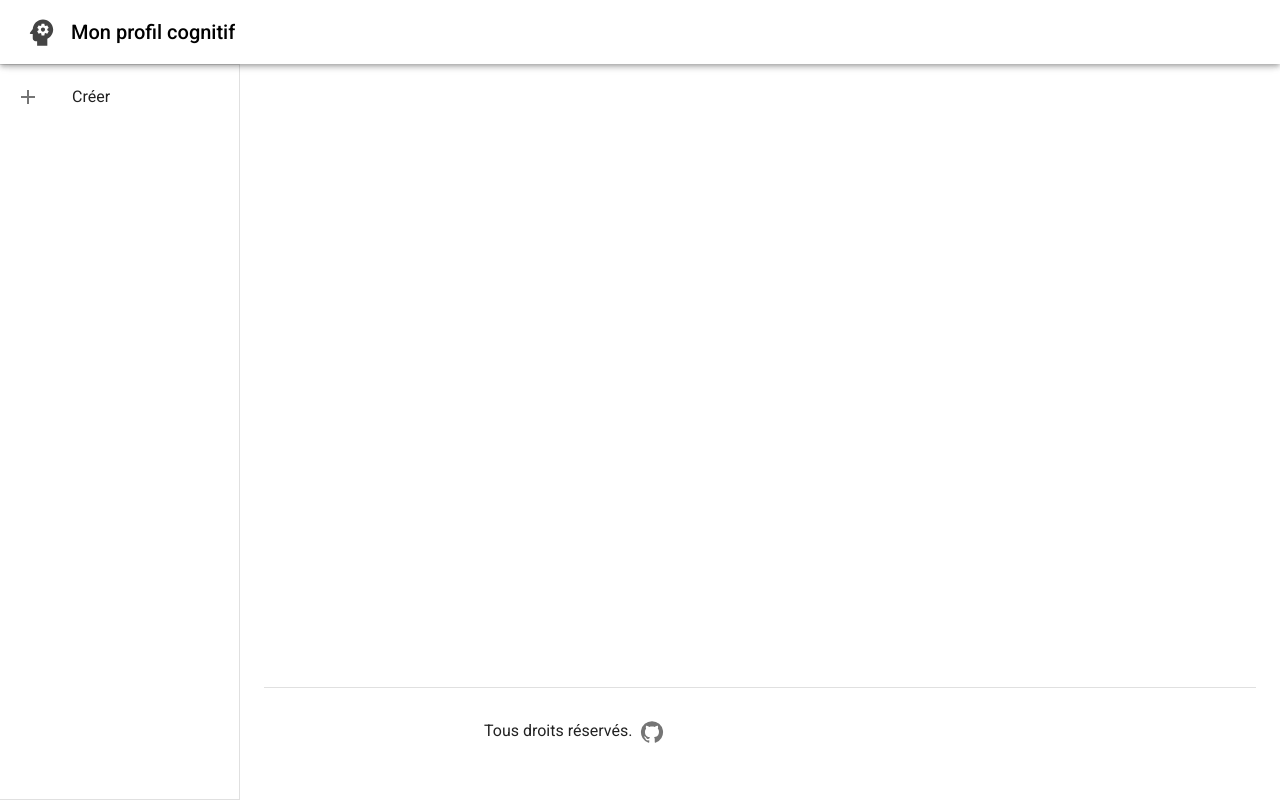
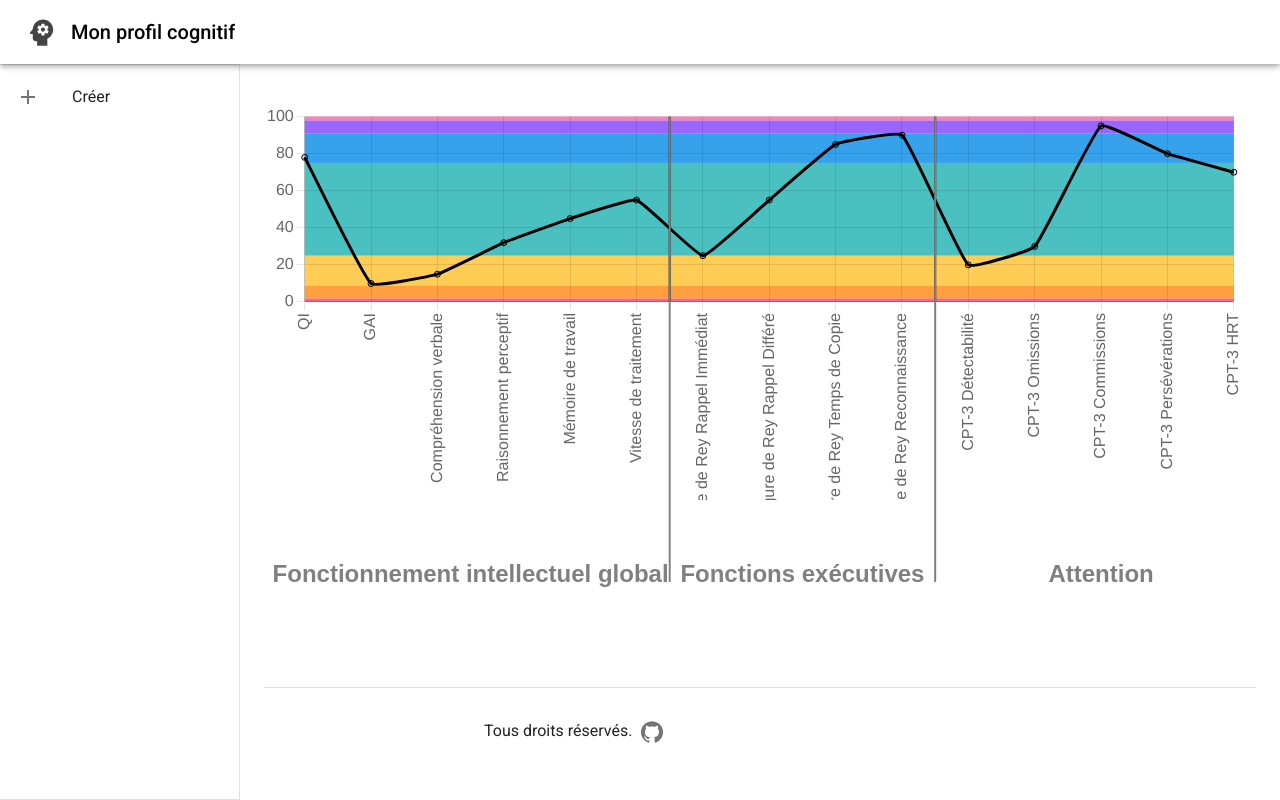
Before and after one commit to gruyaume/cognitive-profile, a Next.js app: page / in a window 1280 px wide. Built offline with nearby package versions, Linux system fonts and the light colour scheme.

Commit message:
feat: Adds graph (#25)

```diff
--- a/app/page.tsx
+++ b/app/page.tsx
@@ -1,10 +1,36 @@
+"use client";
 import * as React from "react";
-import Box from "@mui/material/Box";
+import Typography from "@mui/material/Typography";
+import CognitiveChart from "@/components/CognitiveChart";
 
 export default function HomePage() {
+  const mockData = {
+    "Fonctionnement intellectuel global": {
+      QI: 78,
+      GAI: 10,
+      "Compréhension verbale": 15,
+      "Raisonnement perceptif": 32,
+      "Mémoire de travail": 45,
+      "Vitesse de traitement": 55,
+    },
+    "Fonctions exécutives": {
+      "Figure de Rey Rappel Immédiat": 25,
+      "Figure de Rey Rappel Différé": 55,
+      "Figure de Rey Temps de Copie": 85,
+      "Figure de Rey Reconnaissance": 90,
+    },
+    Attention: {
+      "CPT-3 Détectabilité": 20,
+      "CPT-3 Omissions": 30,
+      "CPT-3 Commissions": 95,
+      "CPT-3 Persévérations": 80,
+      "CPT-3 HRT": 70,
+    },
+  };
+
   return (
-    <Box sx={{ display: "flex" }}>
-      <div></div>
-    </Box>
+    <Typography sx={{ mt: 2, mb: 1 }}>
+      <CognitiveChart data={mockData} />
+    </Typography>
   );
 }
--- /dev/null
+++ b/components/CognitiveChart.tsx
@@ -0,0 +1,219 @@
+import React from "react";
+import Chart from "chart.js/auto";
+import Annotation from "chartjs-plugin-annotation";
+import { ChartConfiguration } from "chart.js";
+
+const COLORS = [
+  "#ff6384",
+  "#ff9f40",
+  "#ffcd56",
+  "#4bc0c0",
+  "#36a2eb",
+  "#9966ff",
+  "#ff80b3",
+];
+const SEPARATIONS = [0, 2, 9, 25, 75, 91, 98, 100];
+
+type ChartData = {
+  [functionName: string]: {
+    [indexName: string]: number;
+  };
+};
+
+Chart.register(
+  Annotation,
+  {
+    id: "customCanvasBackgroundColor",
+    beforeDraw: (chart, args, options) => {
+      const ctx = chart.canvas.getContext("2d");
+      if (!ctx) return;
+
+      const yScale = chart.scales.y;
+
+      const colors = options.colors;
+      const separations = options.separations;
+
+      for (let i = 0; i < separations.length - 1; i++) {
+        const start = yScale.getPixelForValue(separations[i]);
+        const end = yScale.getPixelForValue(separations[i + 1]);
+        ctx.fillStyle = colors[i];
+        ctx.fillRect(
+          chart.chartArea.left,
+          start,
+          chart.chartArea.width,
+          end - start
+        );
+      }
+    },
+  },
+  {
+    id: "drawVerticalLines",
+    afterDraw: (chart, args, options) => {
+      const ctx = chart.ctx;
+      const xAxis = chart.scales.x;
+      const separatorIndices = options.separatorIndices;
+
+      const yOffset = chart.chartArea.bottom + 280;
+
+      ctx.strokeStyle = "grey";
+      ctx.lineWidth = 2;
+
+      if (separatorIndices) {
+        separatorIndices.forEach((index: number) => {
+          const xPos = xAxis.getPixelForValue(index);
+          ctx.beginPath();
+          ctx.moveTo(xPos, chart.chartArea.top);
+          ctx.lineTo(xPos, yOffset);
+          ctx.stroke();
+        });
+      }
+    },
+  },
+  {
+    id: "customFunctionLabelDrawing",
+    afterDraw: (chart, args, options) => {
+      const ctx = chart.ctx;
+      const xAxis = chart.scales.x;
+      const chartData: ChartData = options.data;
+      const allIndices = options.allIndices;
+      let lastSeparatorIndex = 0;
+
+      ctx.fillStyle = "grey";
+      ctx.textAlign = "center";
+      ctx.font = "bold 24px Arial";
+
+      const yOffset = chart.chartArea.bottom + 280;
+
+      for (const [functionName, functionData] of Object.entries(chartData)) {
+        const functionLength = Object.keys(functionData).length;
+        const startingLabel = allIndices[lastSeparatorIndex];
+        const endingLabel = allIndices[lastSeparatorIndex + functionLength - 1];
+
+        const startingPosition = xAxis.getPixelForValue(startingLabel);
+        const endingPosition = xAxis.getPixelForValue(endingLabel);
+        const centerPosition = (startingPosition + endingPosition) / 2;
+
+        ctx.fillText(functionName, centerPosition, yOffset);
+
+        lastSeparatorIndex += functionLength;
+      }
+    },
+  }
+);
+
+interface ResultMapping {
+  [functionName: string]: {
+    [indexName: string]: number;
+  };
+}
+
+interface CognitiveChartProps {
+  data: ResultMapping;
+}
+
+const populateDataArrays = (data: ChartData) => {
+  const allIndices: string[] = [];
+  const percentiles: number[] = [];
+  const separatorIndices: number[] = [];
+  let currentCount = 0;
+
+  for (const functionName in data) {
+    currentCount += Object.keys(data[functionName]).length;
+    separatorIndices.push(currentCount - 0.5);
+    for (const index in data[functionName]) {
+      allIndices.push(index);
+      percentiles.push(data[functionName][index]);
+    }
+  }
+  return { allIndices, percentiles, separatorIndices };
+};
+
+const CognitiveChart: React.FC<CognitiveChartProps> = ({ data }) => {
+  const { allIndices, percentiles, separatorIndices } = React.useMemo(
+    () => populateDataArrays(data),
+    [data]
+  );
+
+  const config = {
+    type: "line",
+    data: {
+      labels: allIndices,
+      datasets: [
+        {
+          label: "Percentile",
+          data: percentiles,
+          fill: false,
+          borderColor: "black",
+          tension: 0.1,
+        },
+      ],
+    },
+    options: {
+      layout: {
+        padding: {
+          bottom: 100,
+        },
+      },
+      scales: {
+        y: {
+          min: 0,
+          max: 100,
+          ticks: {
+            font: {
+              size: 16,
+            },
+          },
+        },
+        x: {
+          ticks: {
+            autoSkip: false,
+            maxRotation: 90,
+            minRotation: 90,
+            font: {
+              size: 16,
+            },
+          },
+        },
+      },
+      plugins: {
+        customCanvasBackgroundColor: {
+          colors: COLORS,
+          separations: SEPARATIONS,
+        },
+        customFunctionLabelDrawing: {
+          data: data,
+          allIndices: allIndices,
+        },
+        drawVerticalLines: {
+          separatorIndices: separatorIndices,
+        },
+        legend: {
+          display: false,
+        },
+        annotation: {
+          annotations: separatorIndices.map((index) => ({
+            type: "line",
+            mode: "vertical",
+            scaleID: "x",
+            value: index,
+            borderColor: "black",
+            yMin: 0,
+            yMax: "max",
+          })),
+        },
+      },
+    },
+  } as ChartConfiguration;
+
+  return (
+    <canvas
+      ref={(canvas) => {
+        if (canvas) {
+          new Chart(canvas, config);
+        }
+      }}
+    />
+  );
+};
+
+export default CognitiveChart;
--- a/package.json
+++ b/package.json
@@ -13,6 +13,8 @@
     "@emotion/styled": "^11.11.0",
     "@mui/icons-material": "^5.14.12",
     "@mui/material": "^5.14.12",
+    "chart.js": "^4.4.0",
+    "chartjs-plugin-annotation": "^3.0.1",
     "next": "13.5.5",
     "react": "^18",
     "react-dom": "^18"
```
Also changed, not shown: app/evaluation/page.tsx (+18 -5 lines), 1 other file (tests, documents, lock files or other folders).
